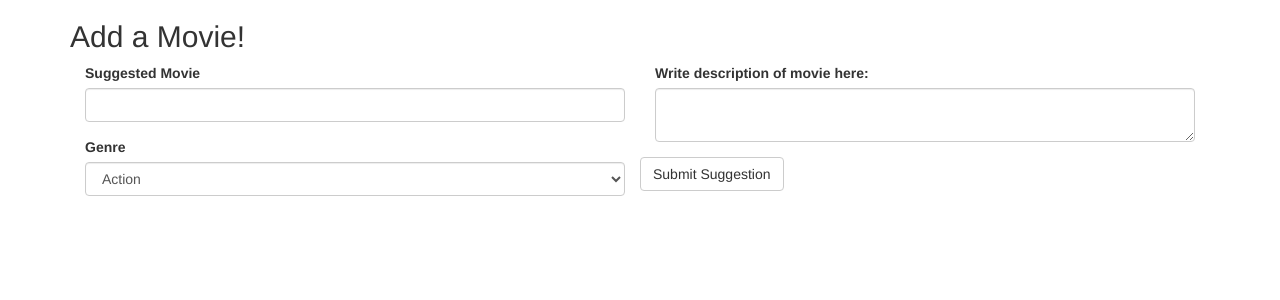
After one commit to kdeggs/popcorn-data, a Flask app: page /add in a window 1280 px wide. The commit adds this page. Shown: the top 300 px of the page. Run offline with Flask 2, Linux system fonts and the light colour scheme; some libraries are stand-ins or nearby versions.

Commit message:
added templates for all movies and add movie, adjusted home.html to route to these new pages, added forms.py for add movie

```diff
--- a/app.py
+++ b/app.py
@@ -2,6 +2,7 @@
 
 from flask import Flask, render_template
 from flask_bootstrap import Bootstrap
+from forms import AddMoviesForm
 
 app = Flask(__name__)
 bootstrap = Bootstrap(app)
@@ -13,5 +14,16 @@
     return render_template('home.html')
 
 
+@app.route('/all', methods=['GET', 'POST'])
+def allMovies():
+    return render_template('allmovies.html')
+
+
+@app.route('/add', methods=['GET', 'POST'])
+def addMovie():
+    form = AddMoviesForm()
+    return render_template('addmovie.html', form=form)
+
+
 if __name__ == '__main__':
     app.run()
--- /dev/null
+++ b/forms.py
@@ -0,0 +1,12 @@
+from wtforms import StringField, SelectField, SubmitField, TextAreaField, Form
+from wtforms.validators import DataRequired, Regexp
+
+
+class AddMoviesForm(Form):
+    name = StringField('Suggested Movie', validators=[DataRequired()])
+    description = TextAreaField('Write description of movie here: ')
+    genre = SelectField(
+        choices=[('action', 'Action'), ('comedy', 'Comedy'), ('horror', 'Horror'), ('romance', 'Romance')],
+        validators=[DataRequired()])
+
+    submit = SubmitField('Submit Suggestion')
--- /dev/null
+++ b/templates/addmovie.html
@@ -0,0 +1,19 @@
+{% extends "bootstrap/base.html" %}
+{% import "bootstrap/wtf.html" as  wtf %}
+{% block title %}Popcorn{% endblock %}
+
+{% block content %}
+    <div class="container">
+    <h2>Add a Movie!</h2>
+        <div class="col-md-6">
+            {{ wtf.form_field(form.name)}}
+            {{ wtf.form_field(form.genre) }}
+        </div>
+        <div class="col-md-6">
+        {{ wtf.form_field(form.description) }}
+        </div>
+    <div class='row'>
+        {{ wtf.form_field(form.submit) }}
+    </div>
+    </div>
+{% endblock %}
--- a/templates/home.html
+++ b/templates/home.html
@@ -10,13 +10,15 @@
             <p>Select a button to get started</p>
             <div class="col">
                 <div class="row">
-                    <a href="/">
+                    <a href="/add">
                         <button type="button" class="btn btn-primary">Add a Movie</button>
                     </a>
                 </div>
                 <br>
                 <div class="row">
+                    <a href="/all">
                     <button type="button" class="btn btn-primary">View All Movies</button>
+                    </a>
                 </div>
                 <br>
                 <div class="row">
```
Also changed, not shown: templates/allmovies.html (added, +8 -0 lines).
